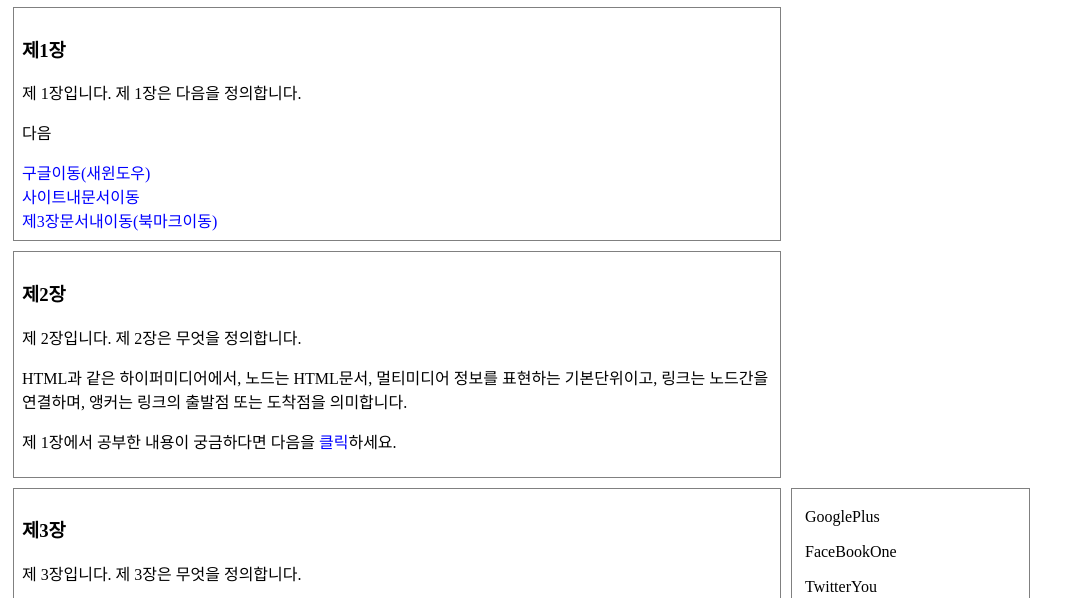
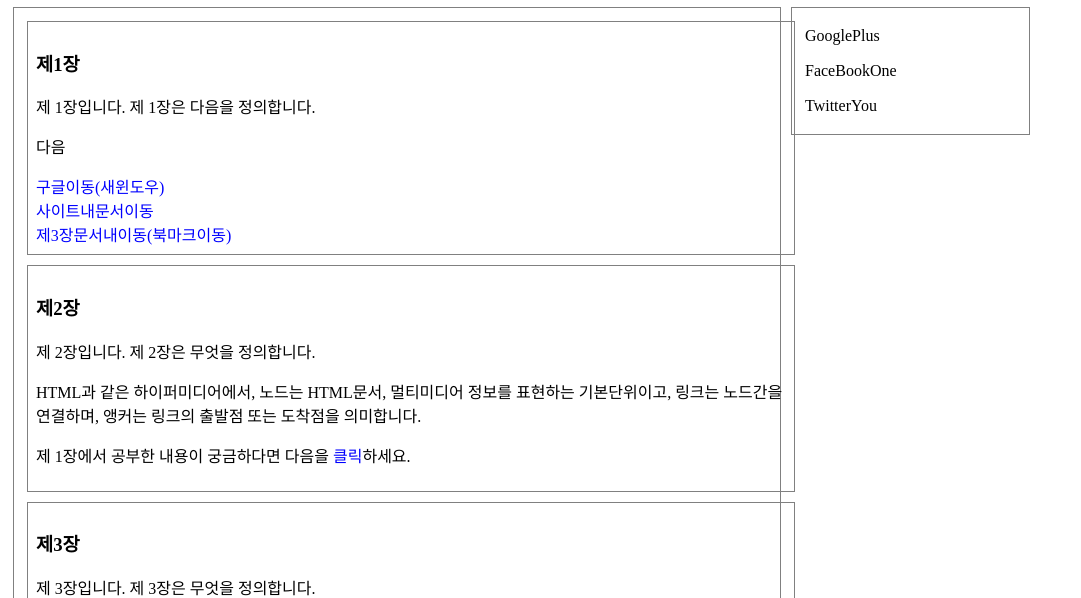
Before and after one commit to csw5042/csw5042.github.io, a plain HTML site: page 20180404/basicSemantic1.html in a window 1280 px wide. Shown: the part 151-749 px from the top of the page, without its empty margins (0-1081 px from the left). Drawn offline with Linux system fonts and the light colour scheme.

Commit message:
Update basicSemantic1.html

```diff
--- a/20180404/basicSemantic1.html
+++ b/20180404/basicSemantic1.html
@@ -29,7 +29,8 @@
       <li><a href="anchor2.html">사이트내문서이동</a></li>
       <li><a href="#chapter3">제3장문서내이동(북마크이동)</a></li>
       </ul></nav>
-      <section><h3 id="chapter1">제1장</h3> <!-- main -->
+      <section>  <!-- main -->
+      <section><h3 id="chapter1">제1장</h3>
       <p>제 1장입니다. 제 1장은 다음을 정의합니다.</p>
       <p>다음</p>
       <a href="http://www.google.com"target="_blank">구글이동(새윈도우)</a><br/>
@@ -50,6 +51,7 @@
     <tr><th>제1장</th><td><a href="#chapter1">제1장이동(북마크이동)</a></td><th>제1장</th></tr>
     </table>
       </section>
+      </section> <!-- /main -->
     <aside>
       <ul>
       <li>GooglePlus</li>
```
